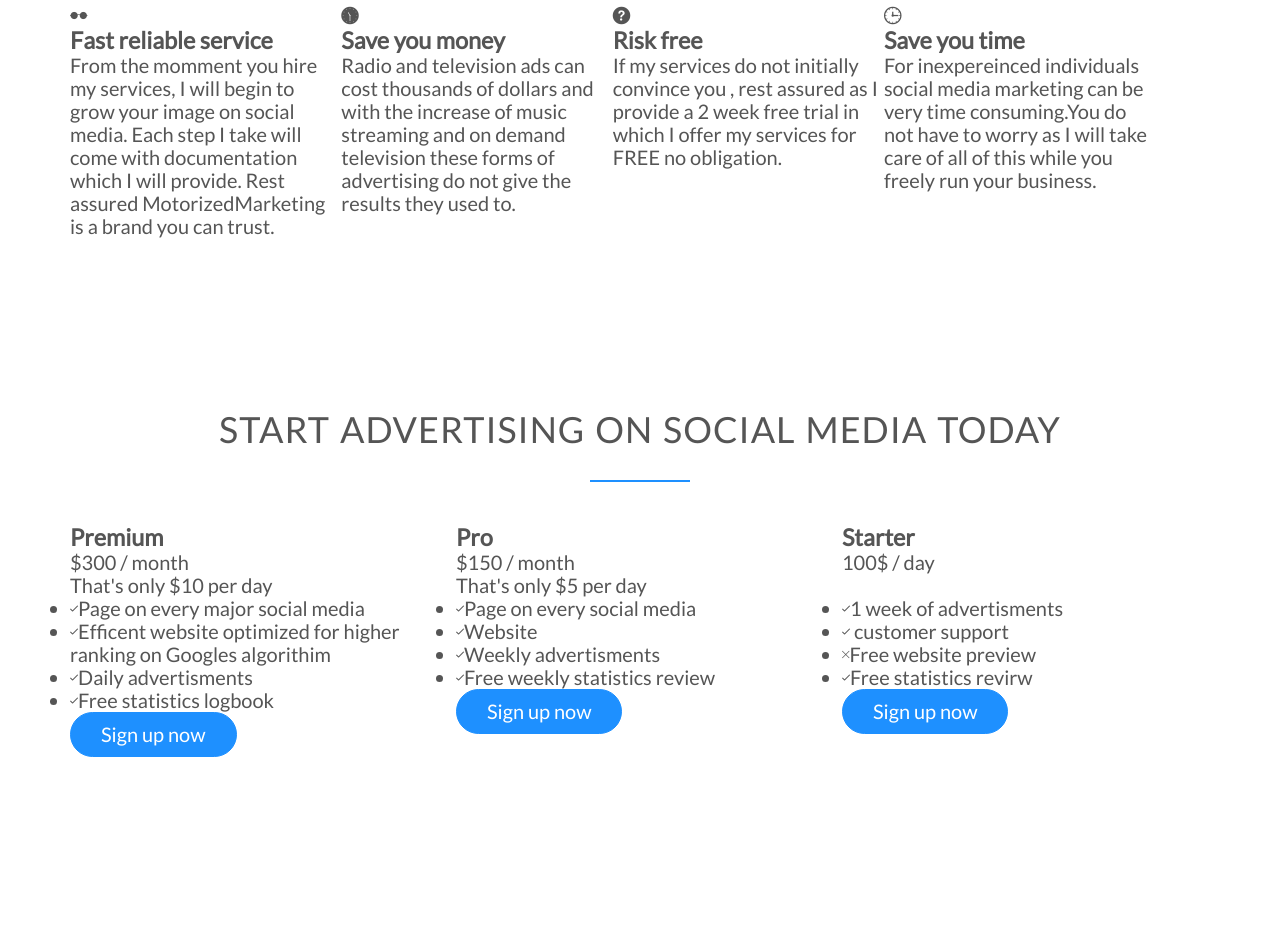
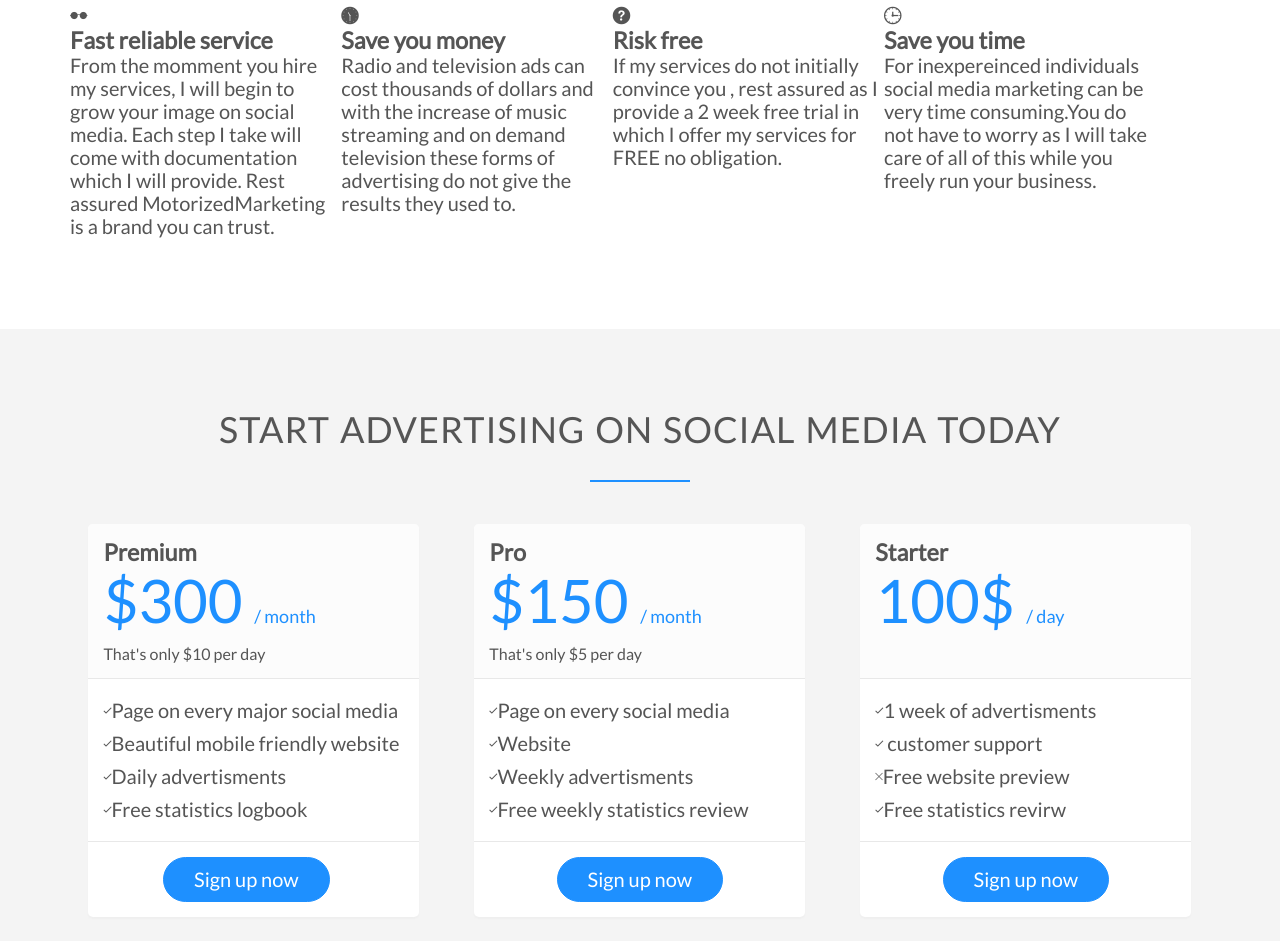
Before and after one commit to edgars61/Motorized-Marketing-Website, a plain HTML site: page index.html in a window 1280 px wide. Shown: the part 1078-2019 px from the top of the page. Before the commit the page ends 1926 px from the top, so only its background shows below. Drawn offline with Linux system fonts and the light colour scheme; files whose address does not match are found by name.

Commit message:
Sign up section edited with CSS

```diff
--- a/Resources/css/style.css
+++ b/Resources/css/style.css
@@ -161,3 +161,60 @@ h2:after {
     background-color:#003262;
 
 }
+
+/* ----------------------------------------------- */
+/* SIGN UP */
+/* ----------------------------------------------- */
+
+.section-plans {
+    background-color: #f4f4f4;
+}
+
+.plan-box {
+    background-color: #fff;
+    border-radius: 5px;
+    width: 90%;
+    margin-left: 5%;
+    box-shadow: 0 2px 2px #efefef;
+}
+
+.plan-box div {
+    padding: 15px;
+    border-bottom: 1px solid #e8e8e8;
+}
+
+.plan-box div:first-child {
+    background-color: #fcfcfc;
+    border-top-left-radius: 5px;
+    border-top-right-radius: 5px;
+}
+
+.plan-box div:last-child {
+    text-align: center;
+    border: 0;
+}
+
+
+.plan-price {
+    font-size: 300%;
+    margin-bottom: 10px;
+    font-weight: 100;
+    color: #1e90ff;
+}
+
+.plan-price span {
+    font-size: 30%;
+    font-weight: 300;
+}
+
+.plan-price-mark {
+    font-size: 80%;
+}
+
+.plan-box ul {
+    list-style: none;
+}
+
+.plan-box ul li {
+    padding: 5px 0;
+}
--- a/index.html
+++ b/index.html
@@ -95,12 +95,12 @@
                         <div>
                             <h3>Premium</h3>
                             <p class="plan-price">$300 <span>/ month</span></p>
-                            <p class="plan-price-meal">That's only $10 per day</p>
+                            <p class="plan-price-mark">That's only $10 per day</p>
                         </div>
                         <div>
                             <ul>
                                 <li><i class="ion-ios-checkmark-empty icon-small"></i>Page on every major social media</li>
-                                <li><i class="ion-ios-checkmark-empty icon-small"></i>Efficent website optimized for higher ranking on Googles algorithim</li>
+                                <li><i class="ion-ios-checkmark-empty icon-small"></i>Beautiful mobile friendly website</li>
                                 <li><i class="ion-ios-checkmark-empty icon-small"></i>Daily advertisments</li>
                                 <li><i class="ion-ios-checkmark-empty icon-small"></i>Free statistics logbook</li>
                             </ul>
@@ -115,7 +115,7 @@
                         <div>
                             <h3>Pro</h3>
                             <p class="plan-price">$150 <span>/ month</span></p>
-                            <p class="plan-price-meal">That's only $5 per day </p>
+                            <p class="plan-price-mark">That's only $5 per day </p>
                         </div>
                         <div>
                             <ul>
@@ -135,7 +135,7 @@
                         <div>
                             <h3>Starter</h3>
                             <p class="plan-price">100$ <span>/ day</span></p>
-                            <p class="plan-price-meal">&nbsp;</p>
+                            <p class="plan-price-mark">&nbsp;</p>
                         </div>
                         <div>
                             <ul>
```
